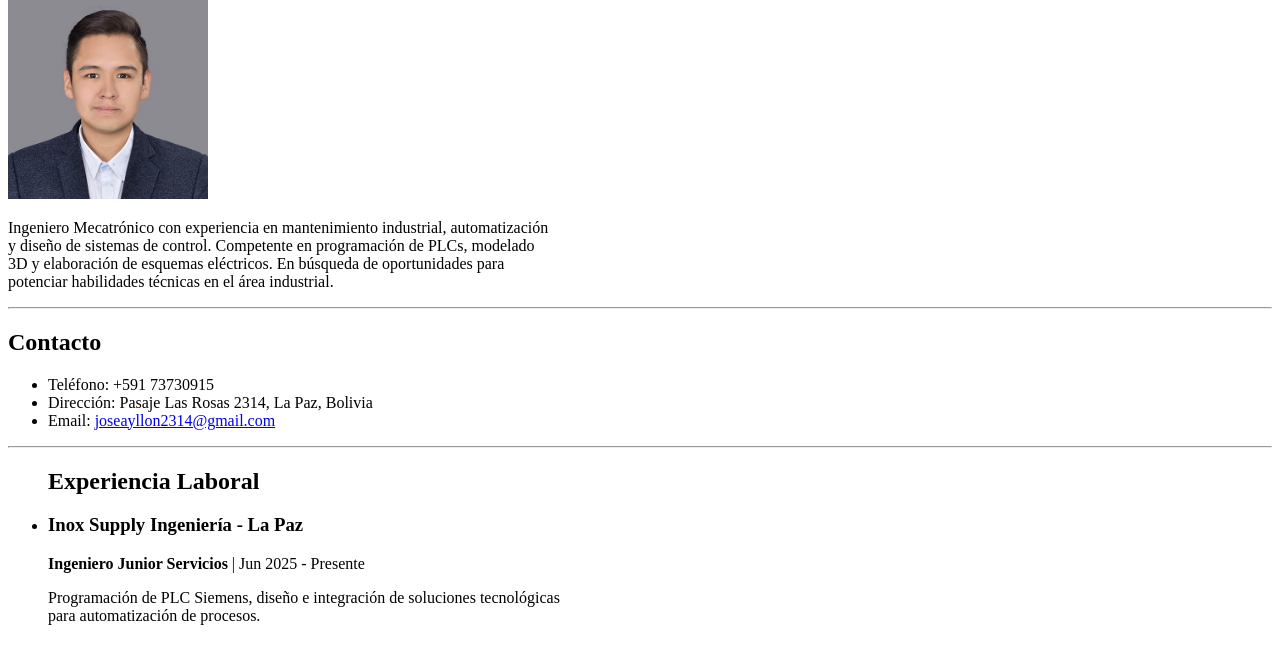
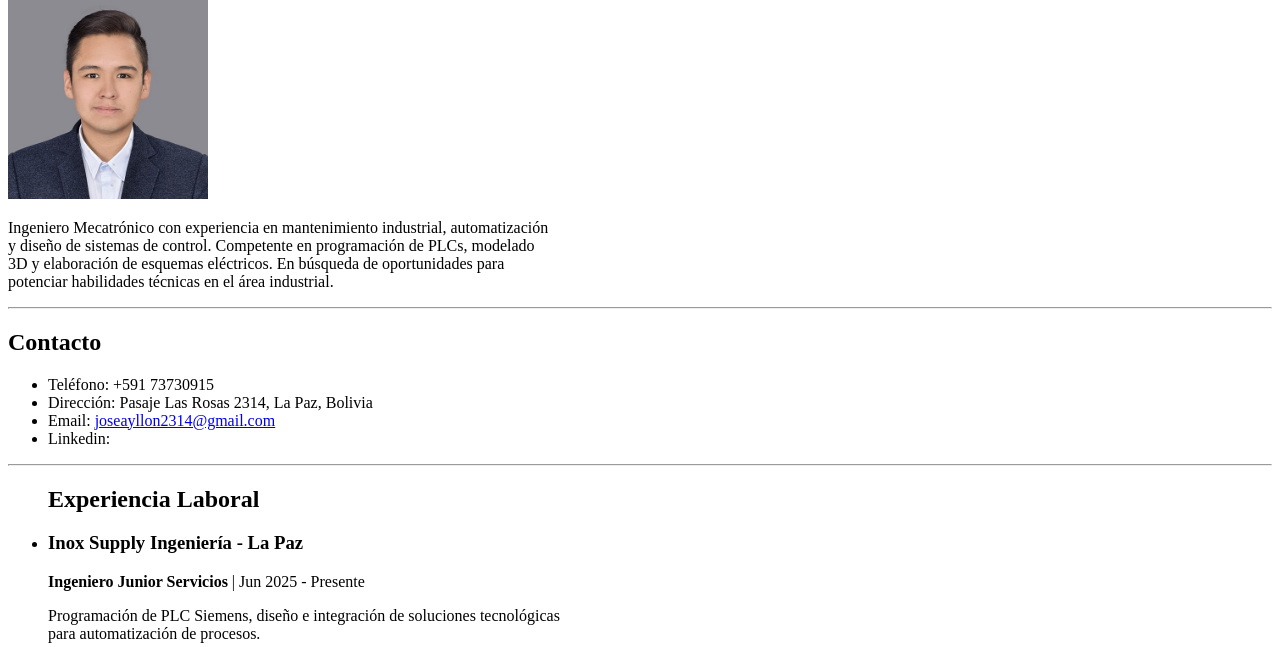
Before and after one commit to Joseayllon2314/CVJOSEAYLLON, a plain HTML site: page index.html in a window 1280 px wide. Shown: the part 128-775 px from the top of the page. Drawn offline with Linux system fonts and the light colour scheme.

Commit message:
Update index.html

```diff
--- a/index.html
+++ b/index.html
@@ -25,6 +25,7 @@
                 <li>Teléfono: +591 73730915</li>
                 <li>Dirección: Pasaje Las Rosas 2314, La Paz, Bolivia</li>
                 <li>Email: <a href="mailto:joseayllon2314@gmail.com">joseayllon2314@gmail.com</a></li>
+                <li>Linkedin: <a href="https://www.linkedin.com/in/jose-antonio-ayll%C3%B3n-hidalgo/"></a></li>
             </ul>
         </section>
 <hr>
```
